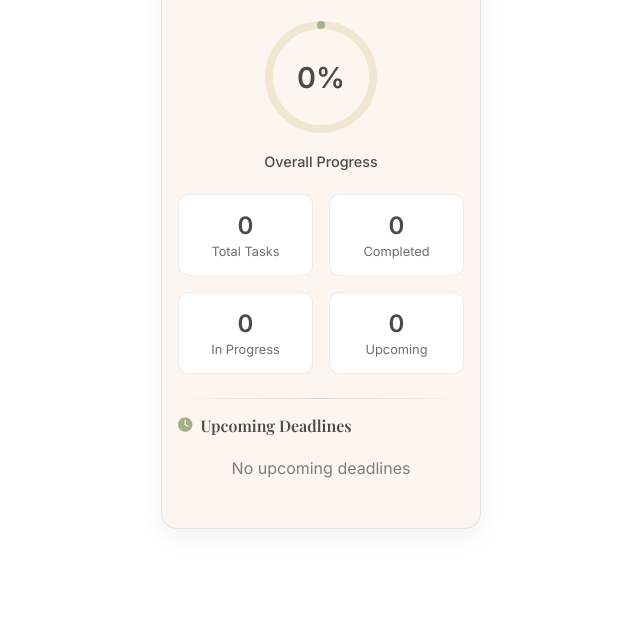
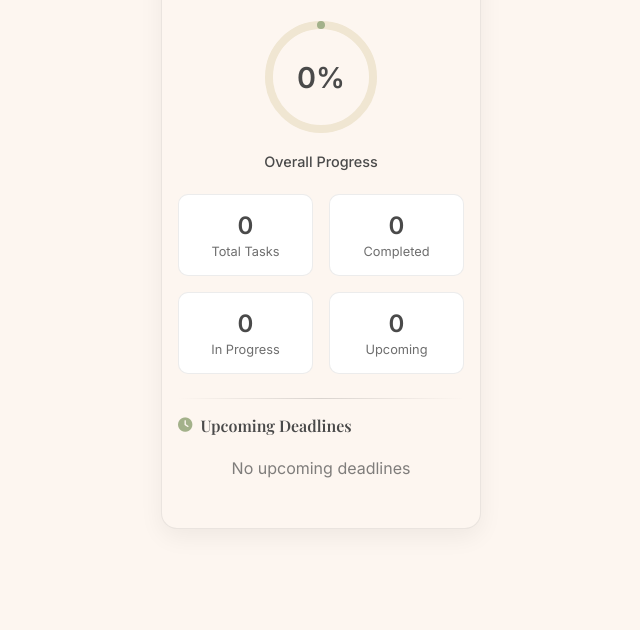
Before and after one commit to rasha1508/assignment-and-exam-widget, a plain HTML site: page index.html in a window 1280 px wide. Shown: the part 170-800 px from the top of the page, without its empty margins (319-959 px from the left). Drawn offline with nearby package versions, Linux system fonts and the light colour scheme.

Commit message:
index.html

```diff
--- a/index.html
+++ b/index.html
@@ -20,7 +20,7 @@
       }
 
       body {
-        background: transparent; /* Cream/Ivory background */
+        background: #fdf6f0; /* Cream/Ivory background */
         display: flex;
         justify-content: center;
         align-items: center;
```
